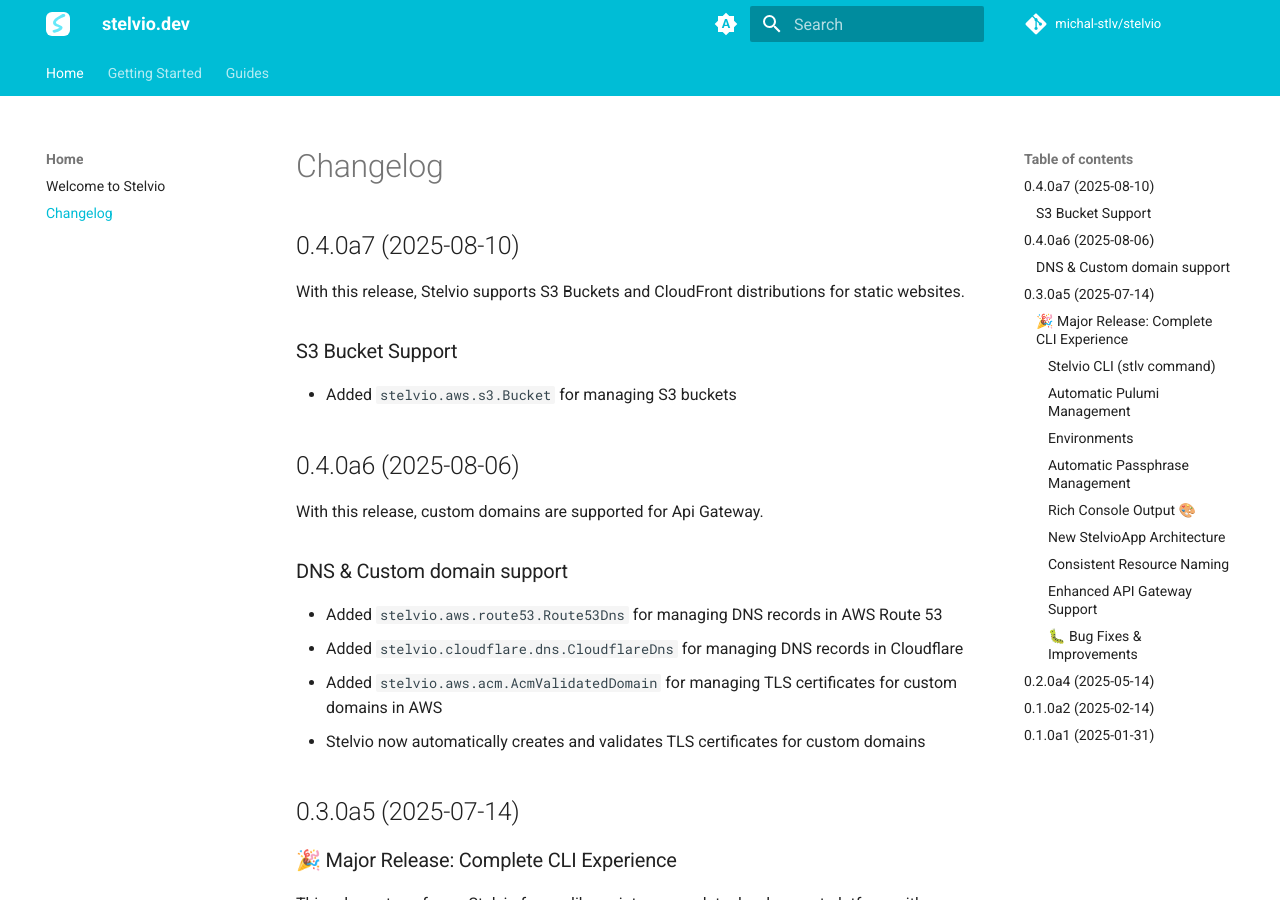
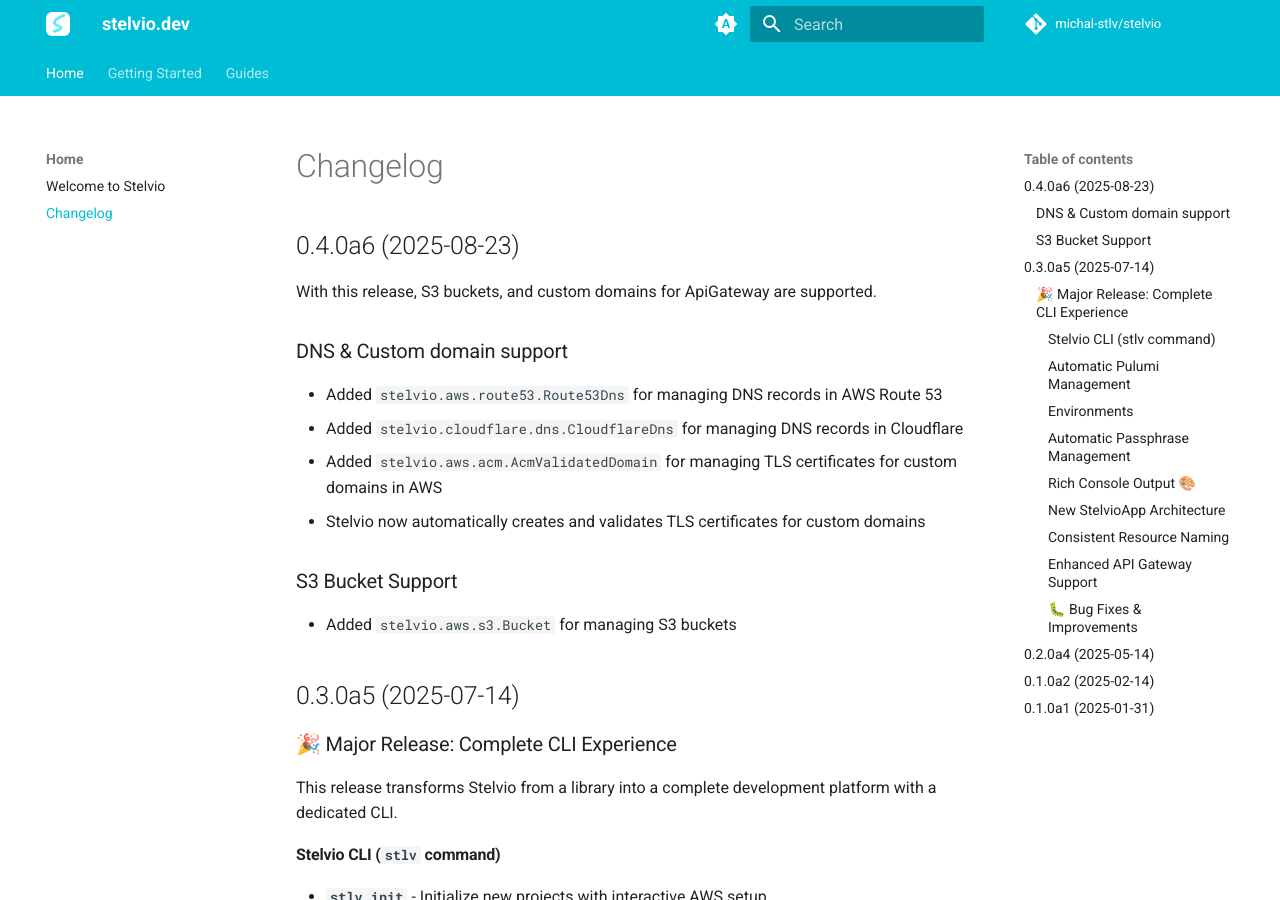
Before and after one commit to stelviodev/stelvio, an MkDocs documentation site: the page built from docs/changelog.md, in a window 1280 px wide and 900 px high. Built offline with MkDocs 1.6.1 and Material for MkDocs 9.7.7, drawn with Linux system fonts in a browser that asks for light colours; comment, search, counter and statistics services are not loaded.

Commit message:
Update changelog

```diff
--- a/docs/changelog.md
+++ b/docs/changelog.md
@@ -1,21 +1,17 @@
 # Changelog
 
-## 0.4.0a7 (2025-08-10)
+## 0.4.0a6 (2025-08-23)
 
-With this release, Stelvio supports S3 Buckets and CloudFront distributions for static websites.
-
-### S3 Bucket Support
-- Added `stelvio.aws.s3.Bucket` for managing S3 buckets
-
-## 0.4.0a6 (2025-08-06)
-
-With this release, custom domains are supported for Api Gateway.
+With this release, S3 buckets, and custom domains for ApiGateway are supported.
 
 ### DNS & Custom domain support
 - Added `stelvio.aws.route53.Route53Dns` for managing DNS records in AWS Route 53
 - Added `stelvio.cloudflare.dns.CloudflareDns` for managing DNS records in Cloudflare
 - Added `stelvio.aws.acm.AcmValidatedDomain` for managing TLS certificates for custom domains in AWS
 - Stelvio now automatically creates and validates TLS certificates for custom domains
+
+### S3 Bucket Support
+- Added `stelvio.aws.s3.Bucket` for managing S3 buckets
 
 ## 0.3.0a5 (2025-07-14)
 
```
